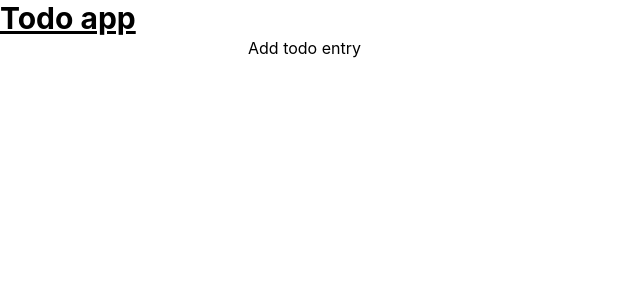
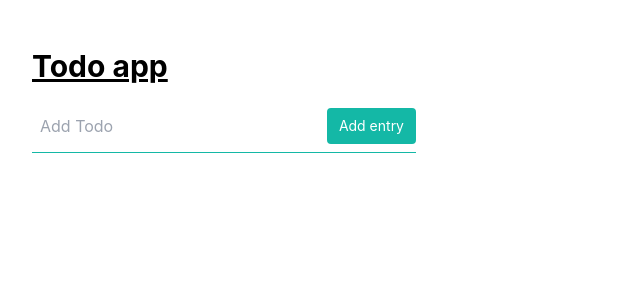
Before and after one commit to CaptainDonut/todo-app, a React (Create React App) app: page / in a window 1280 px wide. Shown: the top 300 px of the page, without its empty margins (0-640 px from the left). Built offline with nearby package versions, Linux system fonts and the light colour scheme.

Commit message:
Added some styling

```diff
--- a/src/App.tsx
+++ b/src/App.tsx
@@ -23,20 +23,25 @@
 
 // Return form
   return (
-    <div>
+    <div className="min-h-full flex flex-col items-baseline py-12 sm:px-6 lg:px-8 space-y-4">
 
 <h1 className="text-3xl font-bold underline">
       Todo app
     </h1>
 
-      <form onSubmit={handleSubmit}>
-        <input
-          type="text"
-          value={todo}
-          onChange={e => setTodo(e.target.value)} />
-        <button type="submit">Add todo entry</button>
-      </form>
-      <ul>
+    <form onSubmit={handleSubmit} className="w-full max-w-sm">
+  <div className="flex items-center border-b border-teal-500 py-2">
+    <input
+     type="text"
+     value={todo}
+     onChange={e => setTodo(e.target.value)}
+     className="appearance-none bg-transparent border-none w-full text-gray-700 mr-3 py-1 px-2 leading-tight focus:outline-none" placeholder="Add Todo" aria-label="Todo"/>
+    <button type="submit" className="flex-shrink-0 bg-teal-500 hover:bg-teal-700 border-teal-500 hover:border-teal-700 text-sm border-4 text-white py-1 px-2 rounded">
+      Add entry
+    </button>
+  </div>
+</form>
+      <ul className ="list-disc space-y-4">
         {/* map loops over array and render each todo to <li> elements */}
         {todos.map((todo, index) => (
           <li key={index}>
```
